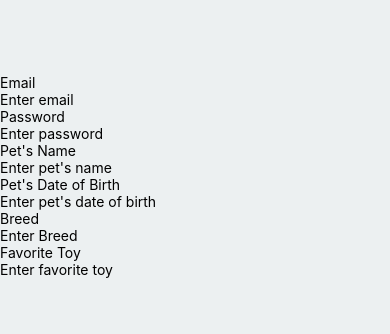
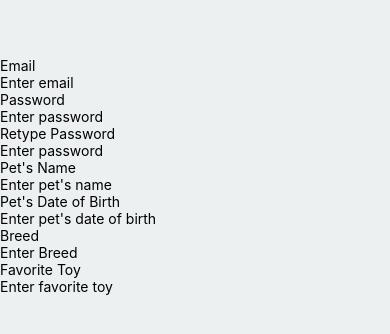
Before and after one commit to jvsinghk/woofstagram-sign-up-form, a React Native app: screen / in a window 390 px wide. Shown: the part 246-580 px from the top of the page. Built offline with nearby package versions, Linux system fonts and the light colour scheme.

Commit message:
Add best practices fro password input hide the input as user's typing

```diff
--- a/App.js
+++ b/App.js
@@ -1,11 +1,13 @@
 import React, {useState} from 'react';
 import { View } from 'react-native';
 import LabelInput from './components/LabelInput';
+import PasswordInput from './components/PasswordInput';
 
 const App = () => {
 
   const [email, setEmail] = useState('');
   const [password, setPassword] = useState('');
+  const [retypePassword, setRetypePassword] = useState('');
   const [petName, setPetName] = useState('');
   const [petDob, setPetDob] = useState('');
   const [breed, setBreed] = useState('');
@@ -19,11 +21,17 @@ return (
       value={email}
       handleChange={setEmail}
     />
-    <LabelInput
+    <PasswordInput
      label='Password'
      placeholder='Enter password'
      value={password}
      handleChange={setPassword}
+    />
+    <PasswordInput
+     label='Retype Password'
+     placeholder='Enter password'
+     value={retypePassword}
+     handleChange={setRetypePassword}
     />
     <LabelInput
       label={`Pet's Name`}
--- /dev/null
+++ b/components/PasswordInput.js
@@ -0,0 +1,13 @@
+import React from 'react';
+import { View, Text, TextInput } from 'react-native';
+
+function PasswordInput({label, placeholder, value, handleChange }) {
+    return (
+        <View>
+            <Text>{label}</Text>
+            <TextInput placeholder={placeholder} value={value} onChangeText={handleChange} secureTextEntry />
+        </View>
+    );
+}
+
+export default PasswordInput;
```
